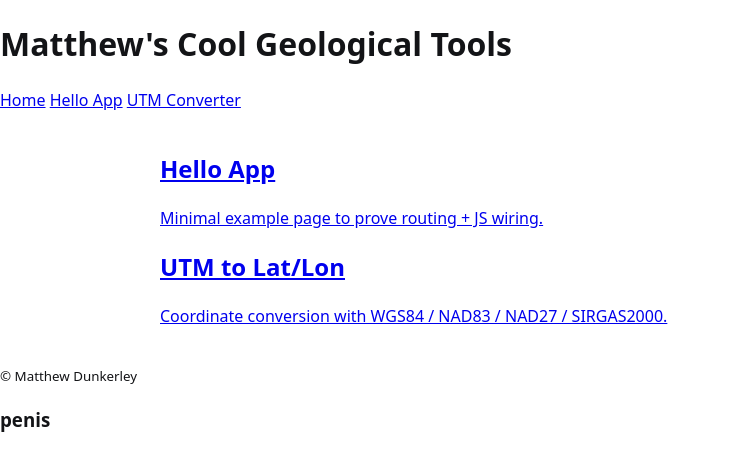
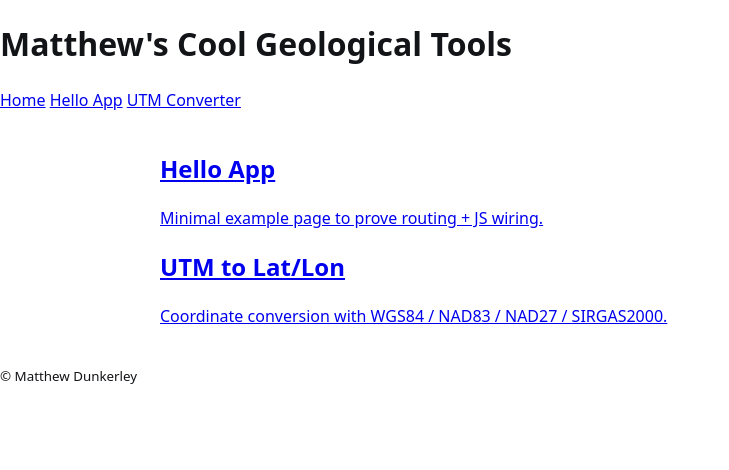
Before and after one commit to hungrytiger69/utm-latlong-converter, a plain HTML site: page public/index.html in a window 1280 px wide. Shown: the whole page, without its empty margins (0-729 px from the left). Drawn offline with Linux system fonts and the light colour scheme.

Commit message:
Revert "testing"
This reverts commit 093394b247b1e365f88066fd14ca3cd1e14f0166.

```diff
--- a/public/index.html
+++ b/public/index.html
@@ -32,6 +32,5 @@
   <footer class="site-footer">
     <small>© <span id="year"></span> Matthew Dunkerley</small>
   </footer>
-  <div><h3>penis</h3></div>
 </body>
 </html>
```
